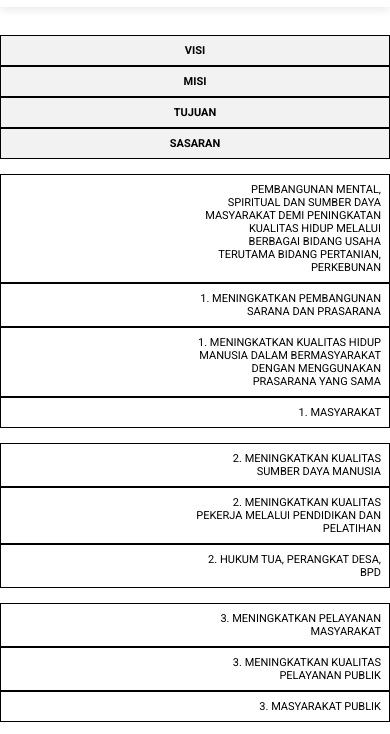
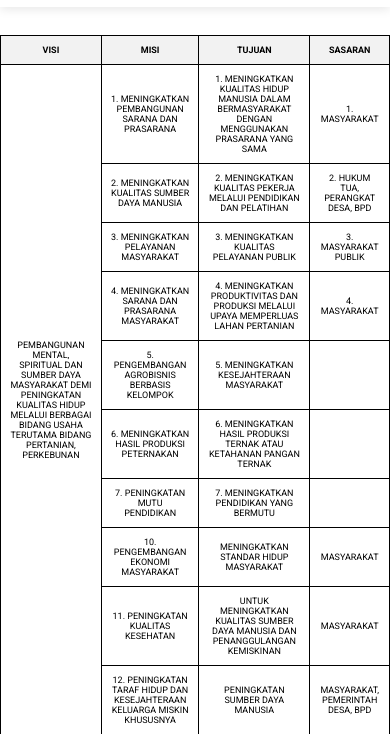
Before and after one commit to PriskySimbar/watutumoudesa, a plain HTML site: page visi.html in a window 390 px wide. Shown: the part 80-814 px from the top of the page. Drawn offline with Linux system fonts and the light colour scheme.

Commit message:
Add files via upload

```diff
--- a/sejarah.css
+++ b/sejarah.css
@@ -28,12 +28,12 @@ th {
 
 @media (max-width: 768px) {
     table {
-        font-size: 11px;
+        font-size: 9px;
         /* Reduce font size on smaller screens */
     }
 
     th, td {
-        padding: 8px;
+        padding: 9px;
         /* Adjust padding for better fit */
     }
 }
@@ -45,47 +45,14 @@ th {
     margin: auto;
 }
 
-@media (max-width: 480px) {
-    table, thead, tbody, th, td, tr {
-        display: block;
-    }
 
-    th {
-        background-color: #f2f2f2;
-        /* This will be repeated for every row header */
-    }
-
-    tr {
-        margin-bottom: 15px;
-        /* Space between each row */
-    }
-
-    td {
-        text-align: right;
-        padding-left: 50%;
-        position: relative;
-    }
-
-    td:before {
-        content: attr(data-label);
-        /* Add labels for each cell */
-        position: absolute;
-        left: 0;
-        width: 45%;
-        padding-left: 15px;
-        font-weight: bold;
-        text-align: left;
-    }
-}
 
 .rames {
     display: flex;
     justify-content: center;
-    /* Center horizontally */
     align-items: center;
-    /* Center vertically */
+}
 
-}
 
 @media only screen and (max-width: 600px) {
     .asek {
```
